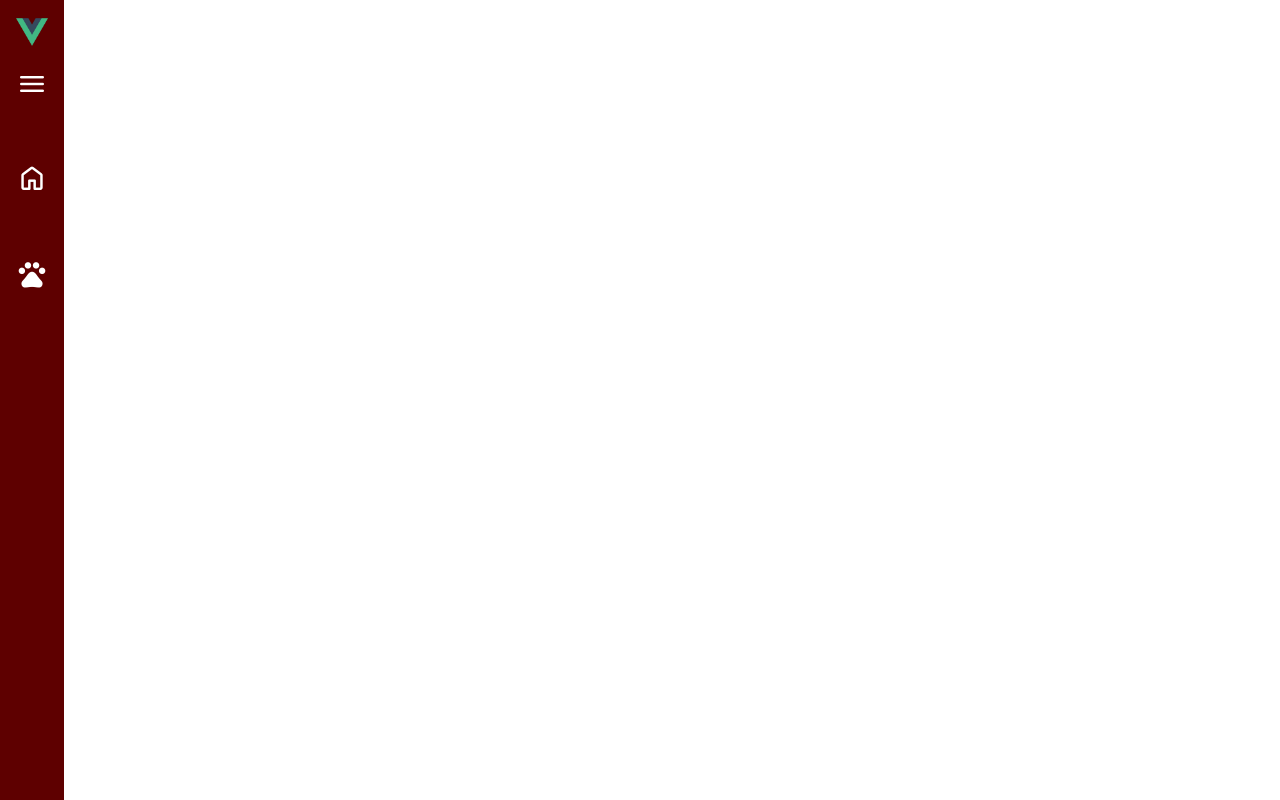
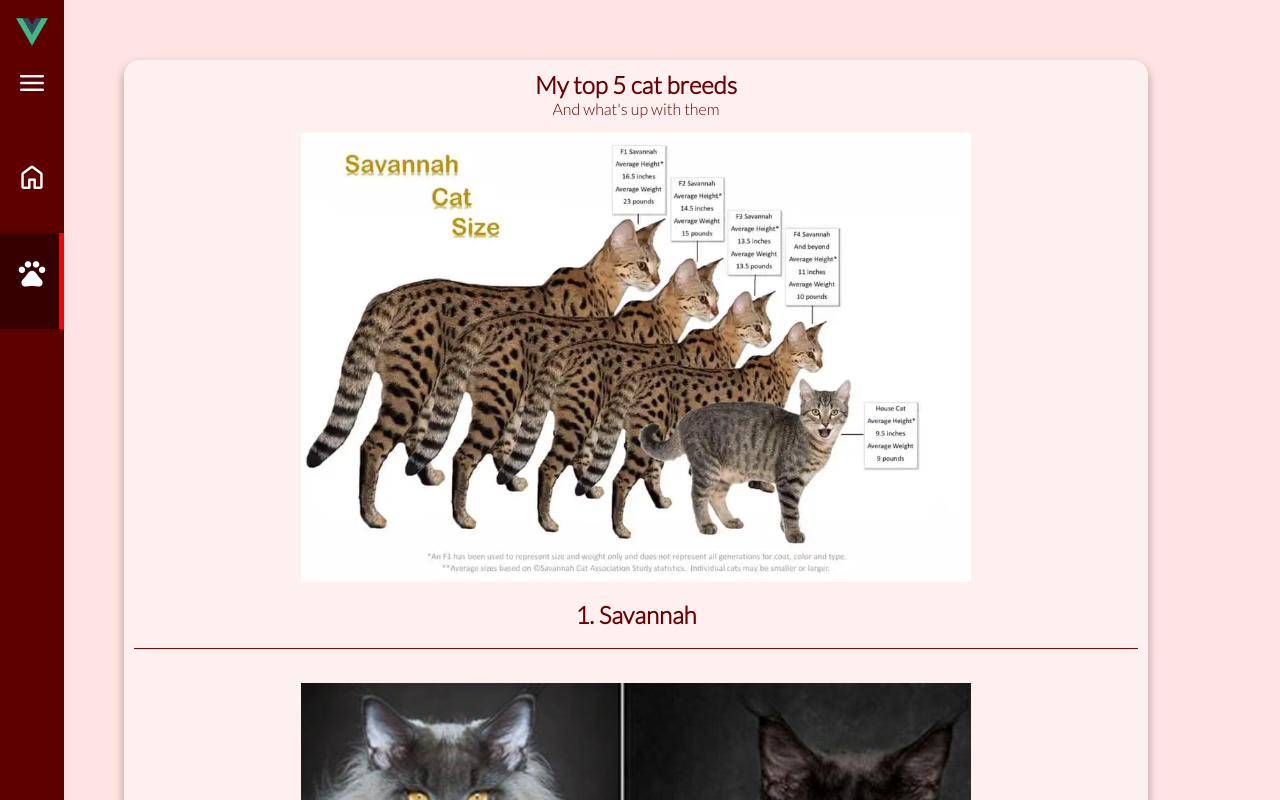
Before and after one commit to JayPeura/Vue-website, a Vue app: page /Vue-website/list in a window 1280 px wide. Shown: the top 800 px of the page. Built offline with nearby package versions, Linux system fonts and the light colour scheme.

Commit message:
Dark mode

```diff
--- a/public/index.html
+++ b/public/index.html
@@ -5,6 +5,20 @@
     <meta http-equiv="X-UA-Compatible" content="IE=edge" />
     <meta name="viewport" content="width=device-width,initial-scale=1.0" />
     <link rel="icon" href="<%= BASE_URL %>favicon.ico" />
+    <link rel="preconnect" href="https://fonts.googleapis.com" />
+    <link rel="preconnect" href="https://fonts.gstatic.com" crossorigin />
+    <link
+      href="https://fonts.googleapis.com/css2?family=Lato:wght@100;300&display=swap"
+      rel="stylesheet"
+    />
+    <link
+      href="https://fonts.googleapis.com/icon?family=Material+Icons"
+      rel="stylesheet"
+    />
+    <link
+      href="https://fonts.googleapis.com/icon?family=Material+Icons+Two+Tone"
+      rel="stylesheet"
+    />
     <link
       rel="stylesheet"
       href="https://fonts.googleapis.com/css2?family=Material+Symbols+Rounded:opsz,wght,FILL,GRAD@48,400,0,0"
--- a/src/App.vue
+++ b/src/App.vue
@@ -1,12 +1,45 @@
 <template>
-  <div class="app">
+  <div class="app" :class="mode">
     <SideBar />
+    <span
+      class="material-icons-two-tone"
+      @click="toggleTheme"
+      style="
+        cursor: pointer;
+        width: 30px;
+        height: 30px;
+        position: fixed;
+        left: 89.7rem;
+        top: 4.1rem;
+      "
+      >{{ mode }}</span
+    >
     <router-view />
   </div>
 </template>
 
-<script setup>
+<script>
 import SideBar from "./components/SideBar.vue";
+export default {
+  name: "App",
+  components: {
+    SideBar,
+  },
+  data() {
+    return {
+      mode: "dark_mode",
+    };
+  },
+  methods: {
+    toggleTheme: function () {
+      if (this.mode === "dark_mode") {
+        this.mode = "light_mode";
+      } else {
+        this.mode = "dark_mode";
+      }
+    },
+  },
+};
 </script>
 
 <style lang="scss">
@@ -17,12 +50,12 @@ import SideBar from "./components/SideBar.vue";
   margin: 0;
   padding: 0;
   box-sizing: border-box;
-  font-family: "Fira sans", sans-serif;
+  font-family: Lato;
 }
 #app {
-  font-family: Avenir, Helvetica, Arial, sans-serif;
   -webkit-font-smoothing: antialiased;
   -moz-osx-font-smoothing: grayscale;
+  background-color: rgb(255, 226, 226);
 }
 
 button {
@@ -43,4 +76,12 @@ button {
     }
   }
 }
+
+.light_mode {
+  background-color: rgb(63, 0, 0);
+
+  .material-icons {
+    color: white;
+  }
+}
 </style>
--- a/src/components/MainCard.vue
+++ b/src/components/MainCard.vue
@@ -120,10 +120,14 @@ img {
   box-shadow: 0 5px 10px rgba(0, 0, 0, 0.33);
   margin: 60px;
   color: #6b0000;
-  background-color: rgb(255, 228, 228);
+  background-color: rgb(255, 240, 240);
   text-align: center;
   max-width: 80vw;
   min-width: 80vw;
+}
+
+.container-two:hover {
+  box-shadow: 0 15px 20px rgba(0, 0, 0, 0.33);
 }
 
 p {
--- a/src/components/ModalComponent.vue
+++ b/src/components/ModalComponent.vue
@@ -56,6 +56,8 @@ export default {
   box-shadow: 0 5px 10px rgba(0, 0, 0, 0.33);
   transition: all 0.3s ease;
   text-align: center;
+  color: rgb(100, 0, 0);
+  font-family: Lato;
 }
 .modal-body {
   margin: 20px 0;
--- a/src/components/SideBar.vue
+++ b/src/components/SideBar.vue
@@ -13,11 +13,11 @@
     <h3>Menu</h3>
 
     <div class="menu">
-      <router-link class="button" to="/">
+      <router-link class="button" to="/Vue-website/">
         <span class="material-symbols-rounded">home</span>
         <span class="text">Home</span>
       </router-link>
-      <router-link class="button" to="/List">
+      <router-link class="button" to="/Vue-website/list">
         <span class="material-symbols-rounded">pets</span>
         <span class="text">Cat breeds</span>
       </router-link>
--- a/src/router/index.js
+++ b/src/router/index.js
@@ -5,11 +5,11 @@ const router = createRouter({
   history: createWebHistory(),
   routes: [
     {
-      path: "/",
+      path: "/Vue-website/",
       component: MainCard,
     },
     {
-      path: "/list",
+      path: "/Vue-website/list/",
       component: () => import("../views/List.vue"),
     },
   ],
--- a/src/views/List.vue
+++ b/src/views/List.vue
@@ -84,25 +84,33 @@
             </modal>
           </Teleport>
         </div>
+        <br />
         <hr />
+        <br />
         <div @click="showModal = true" class="link">
           <img src="../assets/mainecoon.jpg" alt="" />
 
           <h2>2. Maine Coon</h2>
         </div>
+        <br />
         <hr />
+        <br />
 
         <div @click="showModal = true" class="link">
           <img src="../assets/ragdoll.jpg" alt="" />
           <h2>3. Ragdoll</h2>
         </div>
+        <br />
         <hr />
+        <br />
 
         <div @click="showModal = true" class="link">
           <img src="../assets/nfc.jpg" alt="" />
           <h2>4. Norwegian Forest cat</h2>
         </div>
+        <br />
         <hr />
+        <br />
 
         <div @click="showModal = true" class="link">
           <img src="../assets/bombay.jpg" alt="" />
@@ -110,6 +118,7 @@
         </div>
       </div>
     </div>
+    <button @click="backToTop" class="backToTop">Back to top</button>
   </div>
 </template>
 
@@ -126,6 +135,17 @@ export default {
       showModal: false,
     };
   },
+  methods: {
+    backToTop() {
+      let to = this.moveToDown ? this.$refs.description.offsetTop - 60 : 0;
+
+      window.scroll({
+        top: to,
+        left: 0,
+        behavior: "smooth",
+      });
+    },
+  },
 };
 </script>
 
@@ -136,14 +156,43 @@ export default {
   box-shadow: 0 5px 10px rgba(0, 0, 0, 0.33);
   margin: 60px;
   color: #6b0000;
-  background-color: rgb(255, 228, 228);
+  background-color: rgb(255, 240, 240);
   text-align: center;
   max-width: 80vw;
   min-width: 80vw;
+}
+
+.container-one:hover {
+  box-shadow: 0 15px 20px rgba(0, 0, 0, 0.33);
 }
 
 img {
   width: 700px;
   padding: 15px;
 }
+
+button {
+  width: 75px;
+  display: flex;
+  height: 25px;
+  flex-direction: row;
+  justify-content: center;
+  align-content: center;
+  align-items: center;
+  background-color: rgb(255, 181, 181);
+  border: 2px solid rgba(0, 0, 0, 0.33);
+  border-radius: 3px;
+  margin: 10px;
+  box-shadow: 0 1px 4px rgba(0, 0, 0, 0.33);
+}
+
+button:hover {
+  box-shadow: 0 3px 6px rgba(0, 0, 0, 0.582);
+}
+
+hr {
+  height: 1px;
+  border: none;
+  background-color: darkred;
+}
 </style>
```
Also changed, not shown: 16 other files (tests, documents, lock files or other folders).
